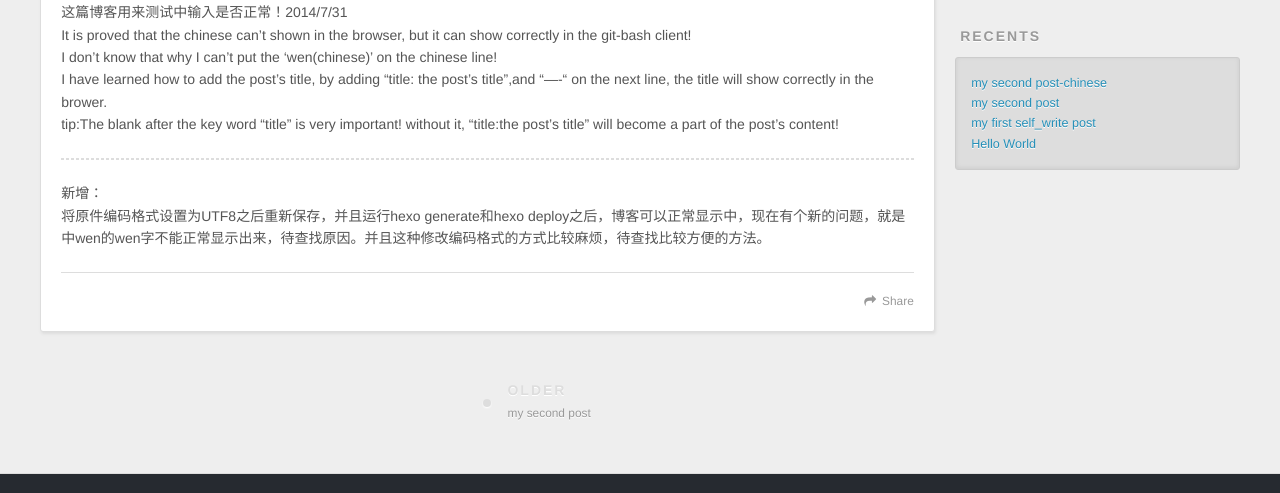
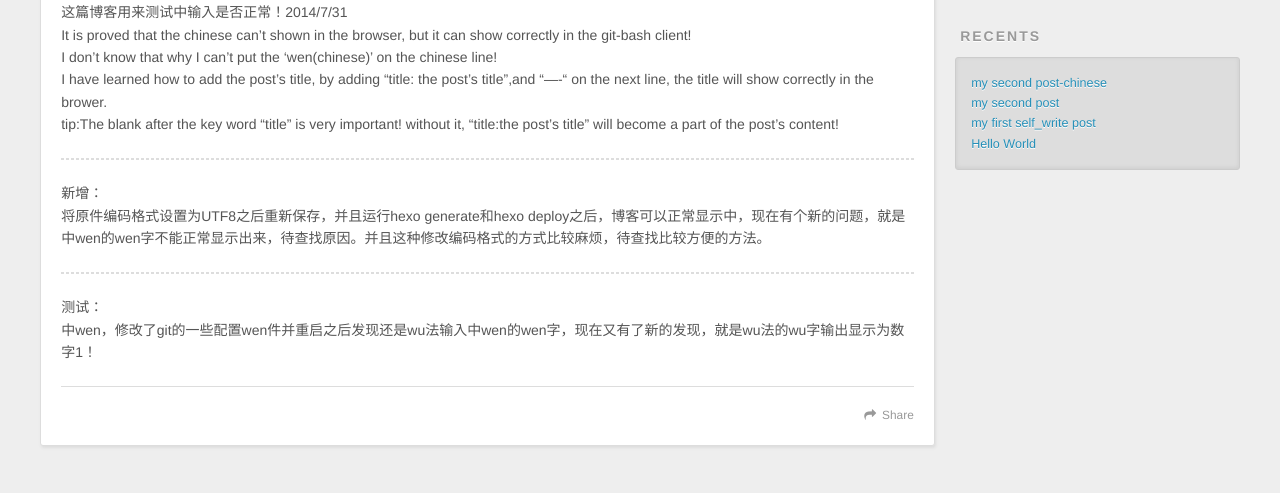
Before and after one commit to sgyh/sgyh.github.io, a plain HTML site: page 2014/07/31/my-second-post-chinese/index.html in a window 1280 px wide. Shown: the part 452-945 px from the top of the page. Drawn offline with nearby package versions, Linux system fonts and the light colour scheme.

Commit message:
Site updated: 2014-08-01 16:23:08

```diff
--- a/2014/07/31/my-second-post-chinese/index.html
+++ b/2014/07/31/my-second-post-chinese/index.html
@@ -87,6 +87,8 @@
         <p>这篇博客用来测试中输入是否正常！2014/7/31<br>It is proved that the chinese can’t shown in the browser, but it can show correctly in the git-bash client!<br>I don’t know that why I can’t put the ‘wen(chinese)’ on the chinese line!<br>I have learned how to add the post’s title, by adding “title: the post’s title”,and “—-“ on the next line, the title will show correctly in the brower.<br>tip:The blank after the key word “title” is very important! without it, “title:the post’s title” will become a part of the post’s content!</p>
 <hr>
 <p>新增：<br>将原件编码格式设置为UTF8之后重新保存，并且运行hexo generate和hexo deploy之后，博客可以正常显示中，现在有个新的问题，就是中wen的wen字不能正常显示出来，待查找原因。并且这种修改编码格式的方式比较麻烦，待查找比较方便的方法。</p>
+<hr>
+<p>测试：<br>中wen，修改了git的一些配置wen件并重启之后发现还是wu法输入中wen的wen字，现在又有了新的发现，就是wu法的wu字输出显示为数字1！</p>
 
 
     </div>
```
Also changed, not shown: index.html (+2 -0 lines).
